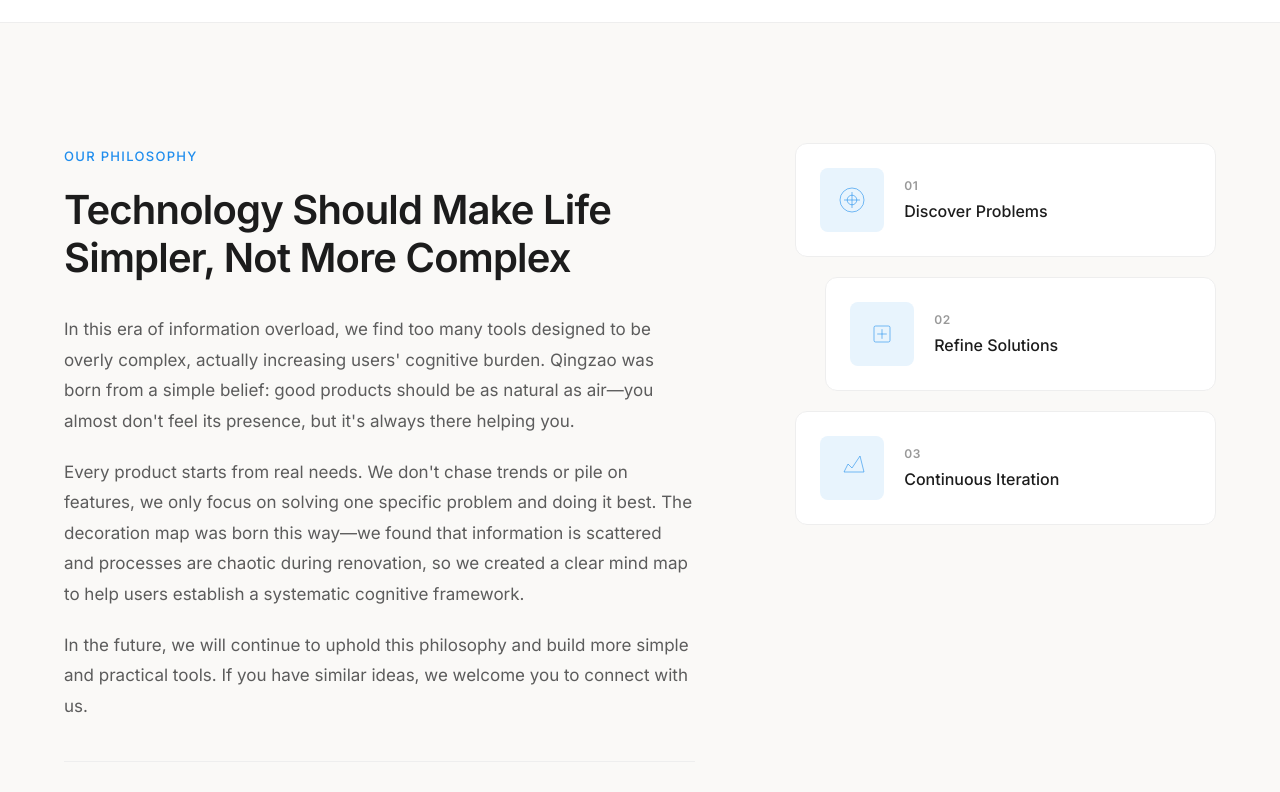
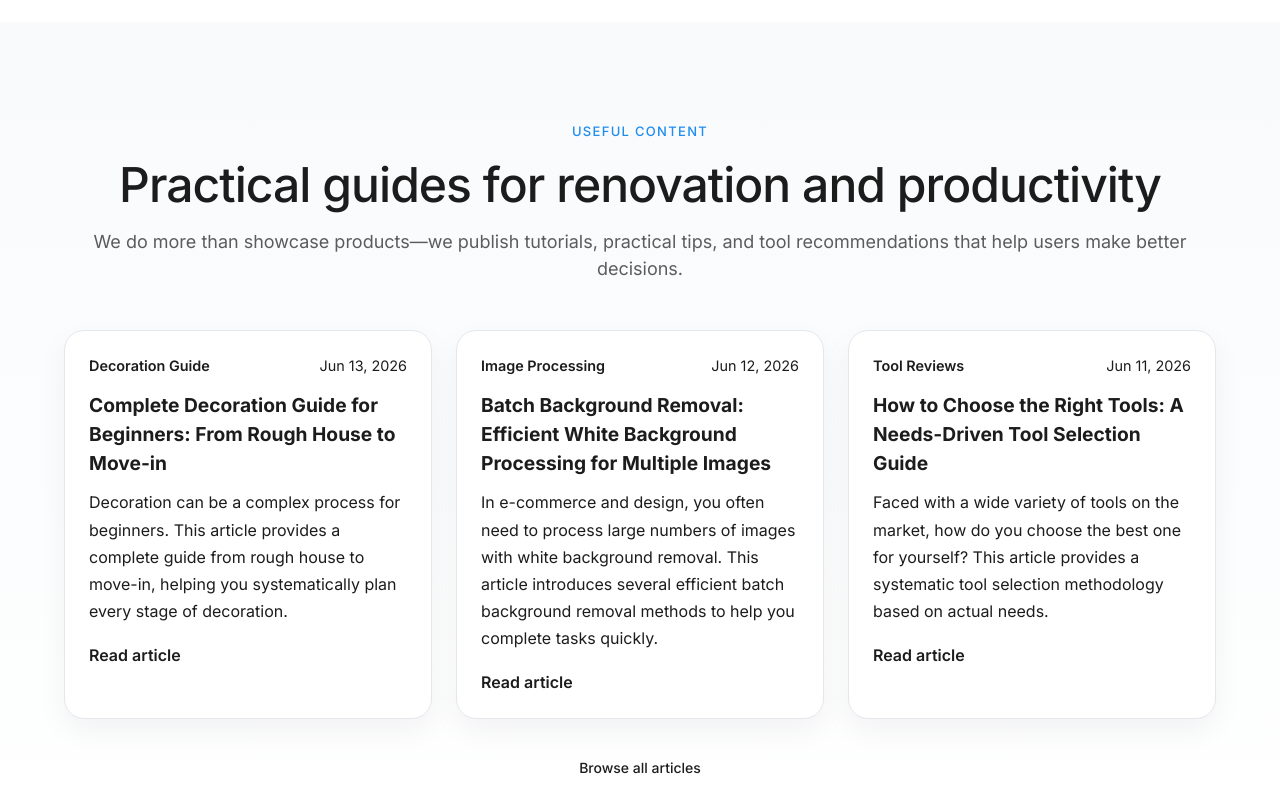
Before and after one commit to qingzaobashen/qingzao-homepage, a React (Vite) app: page / in a window 1280 px wide. Shown: the part 3420-4212 px from the top of the page. Built offline with nearby package versions, Linux system fonts and the light colour scheme.

Commit message:
feat: gle Ads审核未通过-低价值内容修改：添加内容亮点组件及样式，更新多语言支持

```diff
--- a/src/App.jsx
+++ b/src/App.jsx
@@ -6,6 +6,7 @@ import Header from './components/Header'
 import AnnouncementBanner from './components/AnnouncementBanner'
 import Hero from './components/Hero'
 import Products from './components/Products'
+import ContentHighlights from './components/ContentHighlights'
 import About from './components/About'
 import Contact from './components/Contact'
 import Footer from './components/Footer'
@@ -37,6 +38,7 @@ function HomePage() {
       <main>
         <Hero />
         <Products />
+        <ContentHighlights />
         <About />
         <Contact />
       </main>
--- /dev/null
+++ b/src/components/ContentHighlights.css
@@ -0,0 +1,67 @@
+.content-highlights {
+  padding: 96px 0;
+  background: linear-gradient(180deg, #f8fafc 0%, #ffffff 100%);
+}
+
+.content-highlights .section-header {
+  text-align: center;
+  margin-bottom: 48px;
+}
+
+.highlights-grid {
+  display: grid;
+  grid-template-columns: repeat(3, minmax(0, 1fr));
+  gap: 24px;
+}
+
+.highlight-card {
+  background: #fff;
+  border: 1px solid #e5e7eb;
+  border-radius: 20px;
+  padding: 24px;
+  box-shadow: 0 12px 30px rgba(15, 23, 42, 0.05);
+}
+
+.highlight-meta {
+  display: flex;
+  justify-content: space-between;
+  gap: 12px;
+  margin-bottom: 14px;
+  font-size: 0.9rem;
+  color: var(--text-secondary);
+}
+
+.highlight-category {
+  font-weight: 600;
+  color: var(--primary-color);
+}
+
+.highlight-title {
+  font-size: 1.2rem;
+  margin-bottom: 12px;
+  color: var(--text-primary);
+}
+
+.highlight-excerpt {
+  color: var(--text-secondary);
+  line-height: 1.7;
+  margin-bottom: 18px;
+}
+
+.highlight-link {
+  color: var(--primary-color);
+  font-weight: 600;
+  text-decoration: none;
+}
+
+.highlights-cta {
+  margin-top: 32px;
+  display: flex;
+  justify-content: center;
+}
+
+@media (max-width: 900px) {
+  .highlights-grid {
+    grid-template-columns: 1fr;
+  }
+}
--- /dev/null
+++ b/src/components/ContentHighlights.jsx
@@ -0,0 +1,62 @@
+import React, { useMemo } from 'react'
+import { Link } from 'react-router-dom'
+import { useLanguage } from '../hooks/useLanguage'
+import postsZh from '../data/posts/posts-zh.json'
+import postsEn from '../data/posts/posts-en.json'
+import './ContentHighlights.css'
+
+function ContentHighlights() {
+  const { t, language } = useLanguage()
+
+  const posts = useMemo(() => {
+    const sourcePosts = language === 'zh-CN' ? postsZh : postsEn
+
+    return [...sourcePosts]
+      .sort((a, b) => new Date(b.date) - new Date(a.date))
+      .slice(0, 3)
+  }, [language])
+
+  const formatDate = (dateStr) => {
+    return new Date(dateStr).toLocaleDateString(language === 'zh-CN' ? 'zh-CN' : 'en-US', {
+      year: 'numeric',
+      month: 'short',
+      day: 'numeric'
+    })
+  }
+
+  return (
+    <section id="insights" className="content-highlights">
+      <div className="container">
+        <div className="section-header">
+          <span className="section-label">{t('highlights.label')}</span>
+          <h2 className="section-title">{t('highlights.title')}</h2>
+          <p className="section-subtitle">{t('highlights.subtitle')}</p>
+        </div>
+
+        <div className="highlights-grid">
+          {posts.map((post) => (
+            <article key={post.slug} className="highlight-card">
+              <div className="highlight-meta">
+                <span className="highlight-category">{post.category}</span>
+                <span className="highlight-date">{formatDate(post.date)}</span>
+              </div>
+              <h3 className="highlight-title">{post.title}</h3>
+              <p className="highlight-excerpt">{post.excerpt}</p>
+              <Link to={`/blog/${post.slug}`} className="highlight-link">
+                {t('highlights.readMore')}
+              </Link>
+            </article>
+          ))}
+        </div>
+
+        <div className="highlights-cta">
+          <Link to="/blog" className="btn-nav btn-nav-primary">
+            {t('highlights.cta')}
+          </Link>
+        </div>
+      </div>
+    </section>
+  )
+}
+
+export default ContentHighlights
--- a/src/components/SEO.jsx
+++ b/src/components/SEO.jsx
@@ -17,18 +17,19 @@ function SEO({ title, description, canonical, type = 'website', image }) {
   const siteName = '青枣工作室'
   const fullTitle = title ? `${title} - ${siteName}` : siteName
   const baseUrl = 'https://qingzao.site'
+  const safeDescription = description || '青枣工作室提供装修流程指南、白底抠图工具与实用内容，帮助用户更高效地完成装修与图片处理任务。'
   const canonicalUrl = canonical ? `${baseUrl}${canonical}` : baseUrl
   const ogImage = image || `${baseUrl}/og-image.png`
 
   return (
     <Helmet>
       <title>{fullTitle}</title>
-      <meta name="description" content={description} />
+      <meta name="description" content={safeDescription} />
       <link rel="canonical" href={canonicalUrl} />
 
       {/* Open Graph */}
       <meta property="og:title" content={fullTitle} />
-      <meta property="og:description" content={description} />
+      <meta property="og:description" content={safeDescription} />
       <meta property="og:type" content={type} />
       <meta property="og:url" content={canonicalUrl} />
       <meta property="og:site_name" content={siteName} />
@@ -38,7 +39,7 @@ function SEO({ title, description, canonical, type = 'website', image }) {
       {/* Twitter Card */}
       <meta name="twitter:card" content="summary_large_image" />
       <meta name="twitter:title" content={fullTitle} />
-      <meta name="twitter:description" content={description} />
+      <meta name="twitter:description" content={safeDescription} />
       <meta name="twitter:image" content={ogImage} />
     </Helmet>
   )
--- a/src/locales/en-US.json
+++ b/src/locales/en-US.json
@@ -115,6 +115,13 @@
         "button": "Visit Trimmer Site"
       }
     }
+  },
+  "highlights": {
+    "label": "Useful Content",
+    "title": "Practical guides for renovation and productivity",
+    "subtitle": "We do more than showcase products—we publish tutorials, practical tips, and tool recommendations that help users make better decisions.",
+    "readMore": "Read article",
+    "cta": "Browse all articles"
   },
   "about": {
     "label": "Our Philosophy",
--- a/src/locales/zh-CN.json
+++ b/src/locales/zh-CN.json
@@ -115,6 +115,13 @@
         "button": "前往抠图工具网站"
       }
     }
+  },
+  "highlights": {
+    "label": "内容资源",
+    "title": "提供真正有用的装修与工具指南",
+    "subtitle": "我们不仅展示产品，也持续发布对用户真正有帮助的教程、经验和选型建议。",
+    "readMore": "阅读文章",
+    "cta": "查看全部文章"
   },
   "about": {
     "label": "我们的理念",
```
